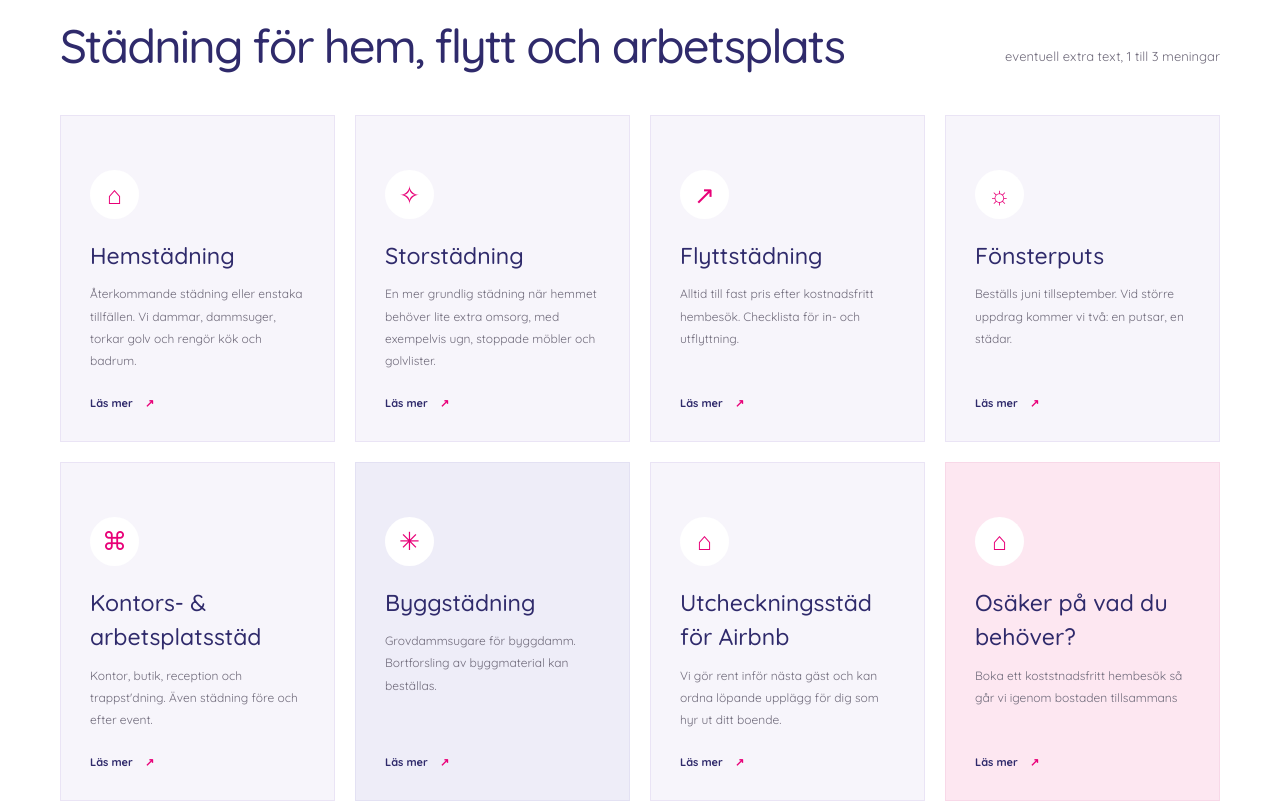
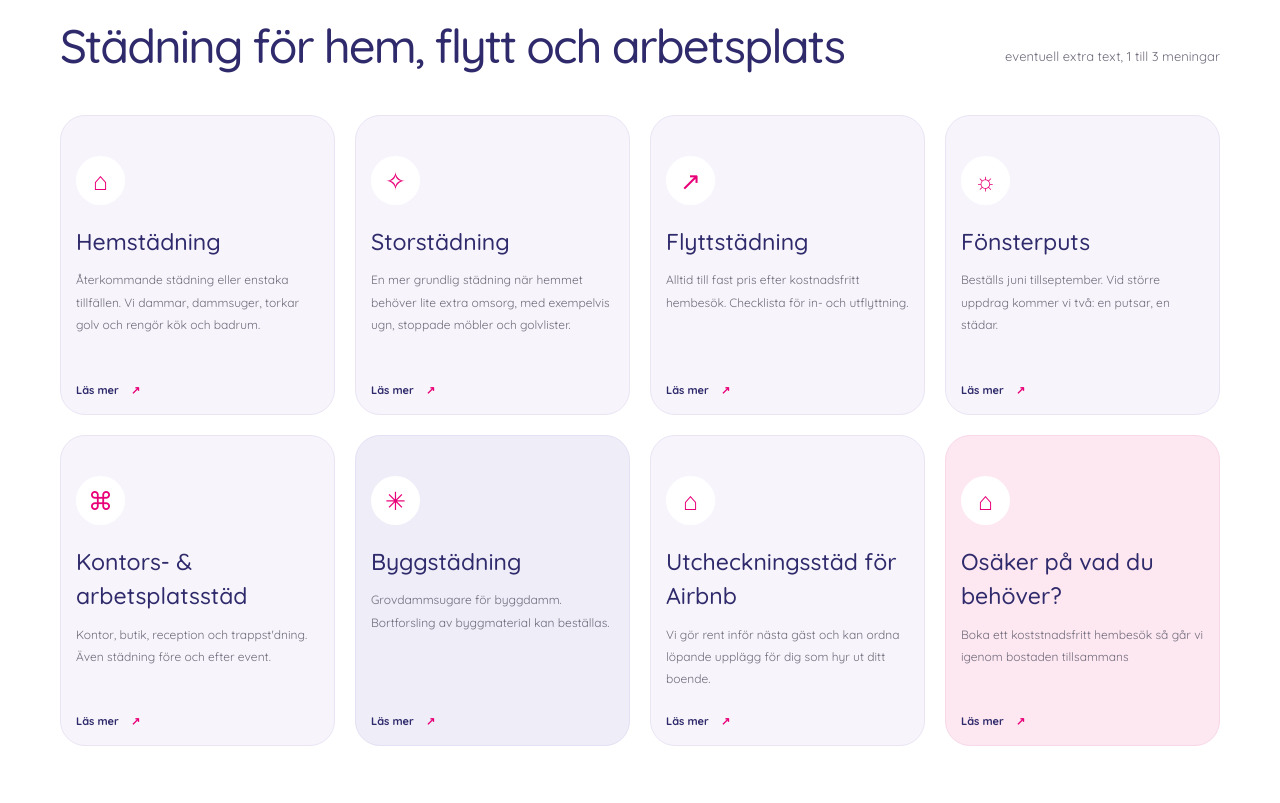
Before and after one commit to annkar73/vikblomsstad, a Next.js app: page / in a window 1280 px wide. Shown: the part 1266-2069 px from the top of the page. Built offline with nearby package versions, Linux system fonts and the light colour scheme.

Commit message:
add border radius

```diff
--- a/app/globals.css
+++ b/app/globals.css
@@ -418,8 +418,9 @@ a {
   display: flex;
   flex-direction: column;
   align-items: flex-start;
-  padding: 29px;
+  padding: 15px;
   border: 1px solid transparent;
+  border-radius: 25px;
   transition:
     transform 180ms ease,
     box-shadow 180ms ease;
```
